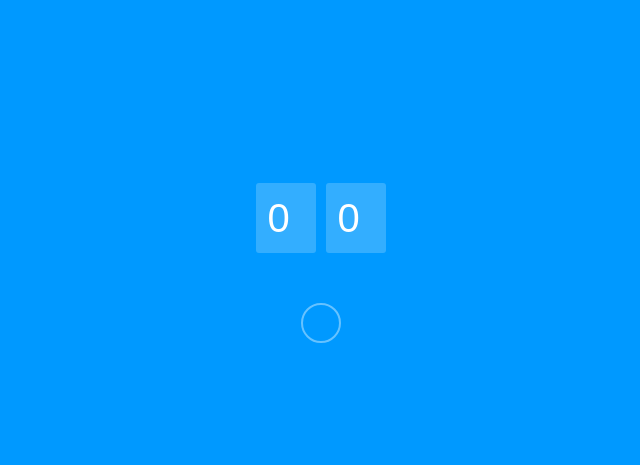
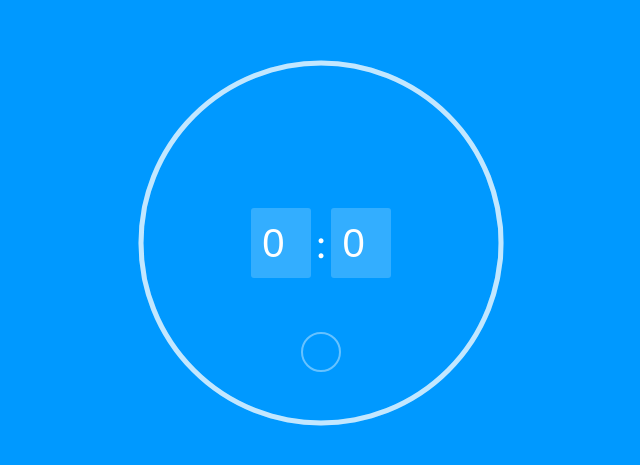
Before and after one commit to thewalczi/count-down, a React app: page / in a window 1280 px wide. Shown: the part 157-622 px from the top of the page, without its empty margins (319-959 px from the left). Built offline with nearby package versions, Linux system fonts and the light colour scheme.

Commit message:
Create Circular Progressbar

```diff
--- a/src/components/Counter.js
+++ b/src/components/Counter.js
@@ -4,7 +4,6 @@ import TimeUnit from "./TimeUnit";
 import ActionButton from "./ActionButton";
 import Modal from "./Modal";
 import style from "../css/style.scss";
-
 
 let countDown;
 
@@ -17,7 +16,8 @@ class Counter extends Component {
             minutes: 0,
             seconds: 0,
             appState: 'set',
-            show: false
+            show: false,
+            val: 1
         }
 
     }
@@ -91,6 +91,12 @@ class Counter extends Component {
 
             this.appStateChange('run');
         }
+
+        if (this.state.appState === 'set'){
+            this.setState({
+                val: (this.state.minutes * 60 + this.state.seconds)
+            });
+        }
     };
 
     handlePauseCounter = () => {
@@ -100,13 +106,60 @@ class Counter extends Component {
 
     handleSetCounter = () => {
         this.appStateChange('set');
+        this.setState({
+                val: (this.state.minutes * 60 + this.state.seconds)
+            });
     };
+
+    fillWithZero = unit => {
+        // let unitInput = document.querySelector(`.unit-${unit} > .unit-counter`);
+        // if (this.state[unit] < 10) {
+            // return unitInput.insertBefore('0');
+
+            let valWithZero = (`0${this.state[unit]}`).slice(-2);
+            // let convertToNum = parseInt(valWithZero);
+
+            // this.setState({
+            //     [unit]: convertToNum
+            // });
+            console.log(valWithZero)
+            // console.log(convertToNum)
+        }
+
+
+    progressBar = (canvas) => {  //Radial progressbar
+        return {
+            ctx: document.getElementById(canvas).getContext('2d'),
+            display: function (p) {
+                this.ctx.strokeStyle = 'white';  //path color
+                this.ctx.lineWidth = 5; // path width
+                this.ctx.fillRect(0, 0, this.ctx.canvas.width, this.ctx.canvas.height);
+                this.ctx.clearRect(0, 0, this.ctx.canvas.width, this.ctx.canvas.height);
+
+                let center = this.ctx.canvas.width / 2;
+                //circle as progress bar
+                this.ctx.beginPath();
+                this.ctx.globalAlpha = 0.7;  //path transparency
+                this.ctx.arc(center, center, center * 0.9, 0 * Math.PI, (p * 2 * Math.PI)); // x, y, z ...
+                this.ctx.stroke();
+                //Static circle in background
+                this.ctx.beginPath();
+                this.ctx.globalAlpha = 0.2;  //path transparency
+                this.ctx.arc(center, center, center * 0.9, 0, 2 * Math.PI);
+                this.ctx.stroke();
+            }
+		}
+	}
+
 
     //Lifecycle methods
     //------------------------------
 
-    componentDidUpdate() {
+    componentDidMount() {
+        this.progressBar('progress-bar').display(1);  // initial render of progress bar     //change to useEffect Hooks
+    }
 
+    componentWillUpdate() {
         if (this.state.seconds < 0 && this.state.minutes >= 0) {
 
             this.setState({
@@ -131,18 +184,44 @@ class Counter extends Component {
                 minutes: 99
             })
         }
+
+        // this.fillWithZero('minutes');
     }
+
+    componentDidUpdate() {
+        let int = (this.state.minutes * 60 + this.state.seconds) / this.state.val; //change to useEffect Hooks
+        this.progressBar('progress-bar').display(int);
+    }
+
 
     render() {
         let wrapperClassNames = [`counter-wrapper counter-${this.state.appState}`];
 
         return (
             <div className={wrapperClassNames}>
+                <canvas height="400" width="400" id="progress-bar"></canvas>
                 <div className="counter-container">
-                    <TimeUnit changeTime={this.handleChange} ifEmpty={this.handleBlur} appState={this.state.appState} handleUnit={this.handleUnit} minutes={this.state.minutes} seconds={this.state.seconds} />
+                    <div className="counter-units">
+                        <TimeUnit
+                            changeTime={this.handleChange}
+                            ifEmpty={this.handleBlur}
+                            appState={this.state.appState}
+                            handleUnit={this.handleUnit}
+                            minutes={this.state.minutes}
+                            seconds={this.state.seconds}
+                        />
+                    </div>
+                    <ActionButton
+                        appState={this.state.appState}
+                        startCounter={this.handleStartCounter}
+                        pauseCounter={this.handlePauseCounter}
+                        setCounter={this.handleSetCounter}
+                    />
                 </div>
-                <ActionButton appState={this.state.appState} startCounter={this.handleStartCounter} pauseCounter={this.handlePauseCounter} setCounter={this.handleSetCounter}/>
-                <Modal show={this.state.show} handleClose={this.hideModal}/>
+                <Modal
+                    show={this.state.show}
+                    handleClose={this.hideModal}
+                />
             </div>
         );
     }
@@ -197,8 +276,8 @@ export default Counter;
 
 10. **DONE** Optimize code in TimeUnit.js (create one reusable chunk of code)
 
-11. Prettier design
+11. Prettier design (mm) : (ss)
 
-12. Radial progress bar
+12. **DONE** Radial progress bar
 
 */
--- a/src/components/TimeUnit.js
+++ b/src/components/TimeUnit.js
@@ -40,6 +40,7 @@ class TimeUnit extends Component {
                     {Input('minutes')}
                     {Button('minutes', 'sub')}
                 </div>
+                <div className="counter-semicolon">:</div>
                 <div className="unit unit-seconds">
                     {Button('seconds', 'add')}
                     {Input('seconds')}
--- a/src/css/style.scss
+++ b/src/css/style.scss
@@ -17,7 +17,6 @@ body {
 	position: relative;
 	height: 100%;
 	width: 100%;
-	// background: #0099ff;
 }
 
 .counter {
@@ -46,15 +45,24 @@ body {
 
 	&-container {
 		display: flex;
+		flex-direction: column;
 		justify-content: center;
 		align-items: center;
 		min-height: 160px;
+		position: absolute;
+		transform: translate(0, 25px);
+	}
+	&-units {
+		display: flex;
+		justify-content: center;
+		align-items: center;
+		color: #fff;
+		font-size: 40px;
 	}
 }
 
 
 .unit {
-	// min-width: 60px;
 	text-align: center;
 	flex: 0 0 70px;
 	padding: 0 5px;
@@ -63,7 +71,7 @@ body {
 	.sub {
 		width: 100%;
 		height: 40px;
-		color: #fff;
+		color: inherit;
 		opacity: 0;
 		border: none;
 		background: none;
@@ -73,25 +81,28 @@ body {
 		vertical-align: middle;
 
 		&[disabled] {
-			display: none;
+			visibility: hidden;
 		}
 	}
 	&:hover {
 		& .add,
 		& .sub {
-			opacity: 0.6;
+			opacity: 0.5;
+			&:hover {
+				opacity: 1;
+			}
 		}
 	}
 
 	.counter {
 		width: 100%;
 		height: 70px;
-		color: #fff;
+		color: inherit;
 		background: rgba(255, 255, 255, 0.2);
 		line-height: 1.5em;
 		border: none;
 		text-align: center;
-		font-size: 40px;
+		font-size: inherit;
 		border-radius: 3px;
 
 		&[type="number"] {
@@ -104,7 +115,6 @@ body {
 			}
 		}
 	}
-
 }
 
 .button {
@@ -151,6 +161,12 @@ body {
 			}
 		}
 	}
+}
+
+
+#progress-bar {
+	background-color: transparent;
+	transform: rotate(-90deg);
 }
 
 
--- a/src/index.js
+++ b/src/index.js
@@ -1,7 +1,7 @@
 import React, {Component} from "react";
 import ReactDOM from "react-dom";
+import Counter from "./components/Counter";
 
-import Counter from "./components/Counter";
 
 class App extends Component {
     render() {
```
Also changed, not shown: index.html (+1 -0 lines), 1 other file.
